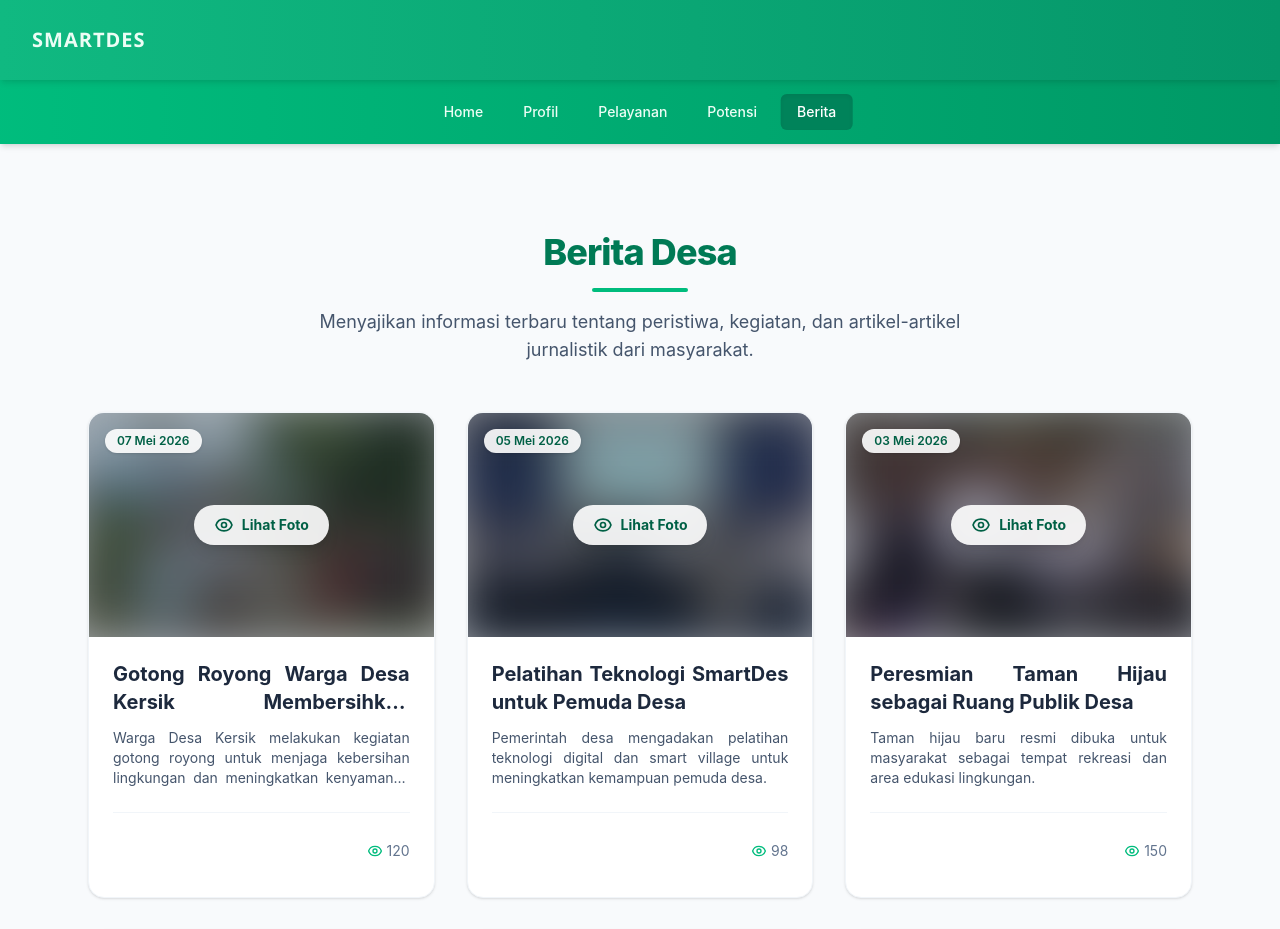
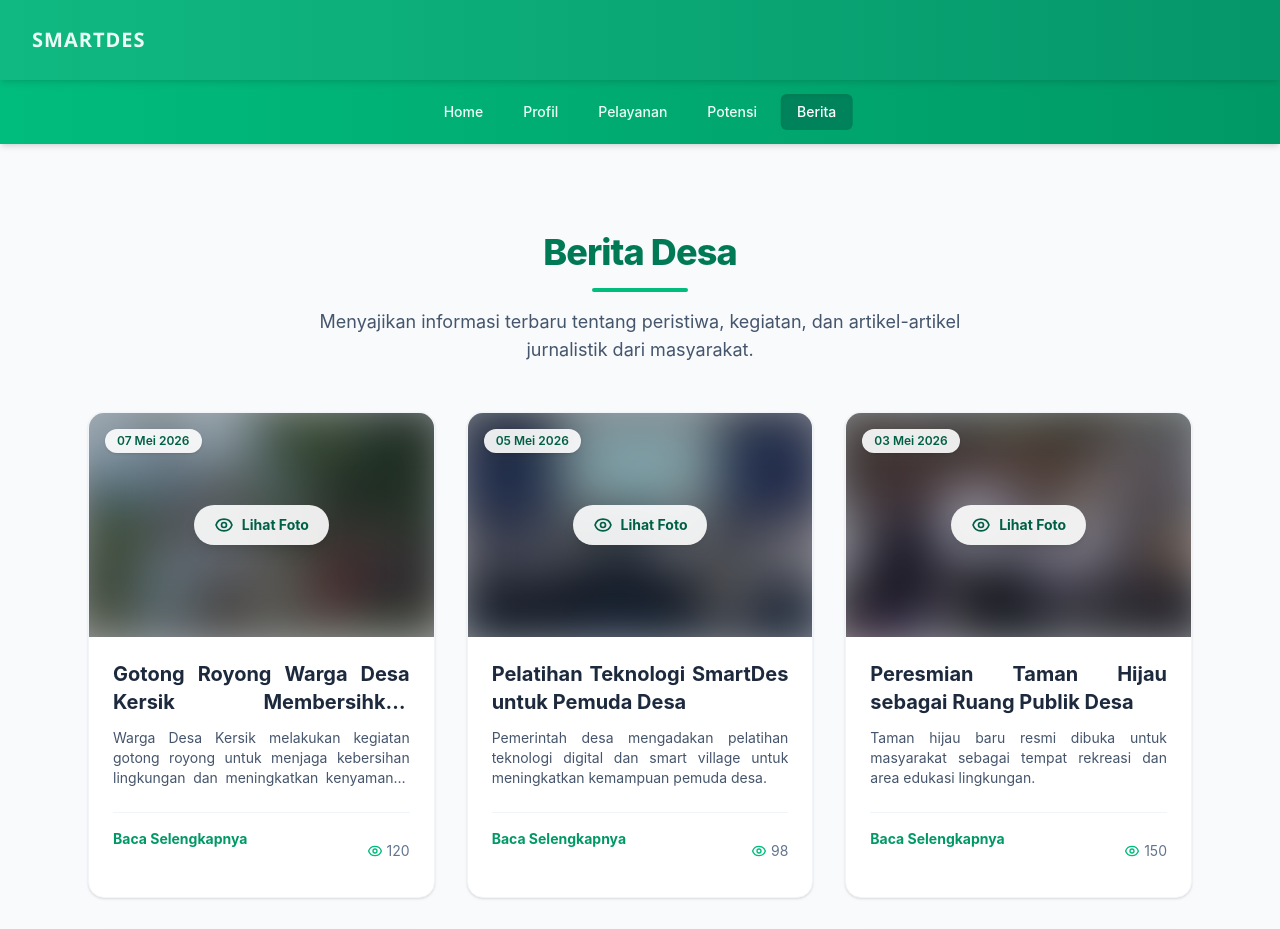
Before and after one commit to muhammadarlianoscar-uti/TA-WEB-24-SEMBADE, a Next.js app in the folder my-app/: page /berita in a window 1280 px wide. Shown: the top 929 px of the page. Built offline with nearby package versions, Linux system fonts and the light colour scheme.

Commit message:
Menambahkan tautan Baca Selengkapnya

```diff
--- a/my-app/app/berita/page.tsx
+++ b/my-app/app/berita/page.tsx
@@ -211,7 +211,9 @@ export default function Berita() {
                     target="_blank"
                     rel="noopener noreferrer"
                     className="inline-flex items-center text-sm font-bold text-emerald-600 hover:text-emerald-700 hover:underline gap-1 transition-colors"
-                  ></Link>
+                  >
+                    Baca Selengkapnya
+                  </Link>
 
                 </div>
               </div>
```
